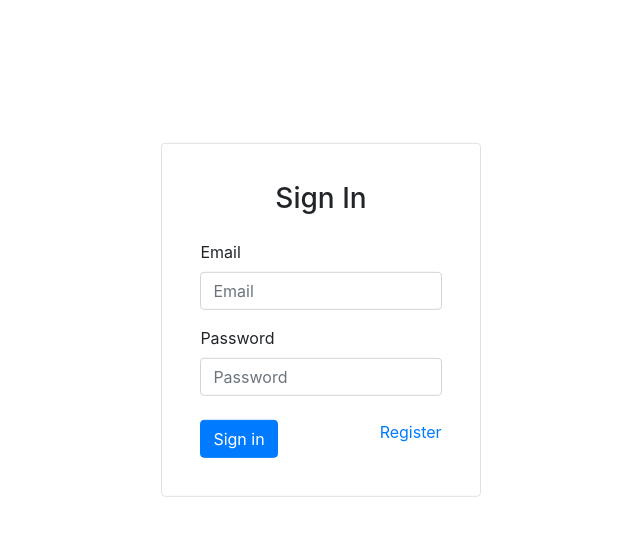
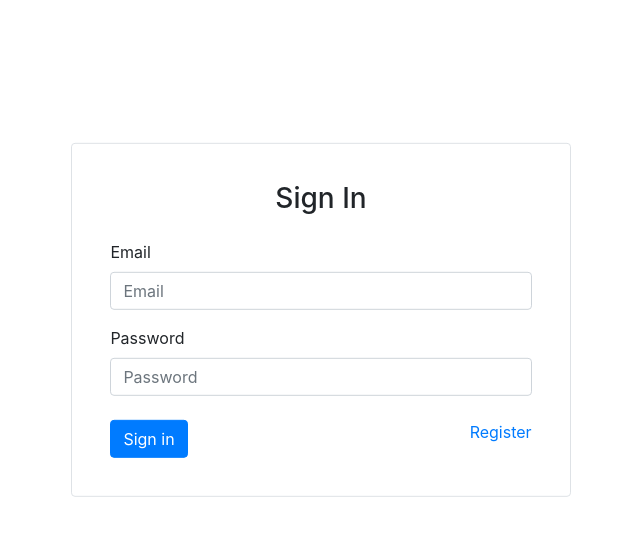
Before and after one commit to Hammerten/react, a React (Create React App) app: page /login in a window 1280 px wide. Shown: the top 536 px of the page, without its empty margins (319-959 px from the left). Built offline with nearby package versions, Linux system fonts and the light colour scheme.

Commit message:
fix styling issues

```diff
--- a/src/App.css
+++ b/src/App.css
@@ -8,6 +8,8 @@
   top: 40%;
   left: 50%;
   transform: translate(-50%, -50%);
+  max-width: 500px;
+  padding: 3%;
 }
 
 .user-container {
--- a/src/components/Login/Login.js
+++ b/src/components/Login/Login.js
@@ -19,10 +19,7 @@ function Login() {
   };
 
   return (
-    <div
-      className="login-container container border rounded"
-      style={{ padding: "3%", maxWidth: "25%" }}
-    >
+    <div className="login-container container border rounded">
       <h3 className="mb-4 text-center">Sign In</h3>
       <form onSubmit={handleSubmit(onSubmit)}>
         <div className="form-group">
--- a/src/components/Register/Register.js
+++ b/src/components/Register/Register.js
@@ -19,10 +19,7 @@ function Register(props) {
 
   const { handleSubmit, register, errors } = useForm();
   return (
-    <div
-      className="login-container container border rounded"
-      style={{ padding: "3%", maxWidth: "25%" }}
-    >
+    <div className="login-container container border rounded">
       <h3 className="mb-4 text-center">Register</h3>
       <form onSubmit={handleSubmit(onSubmit)}>
         <div className="form-group">
```
